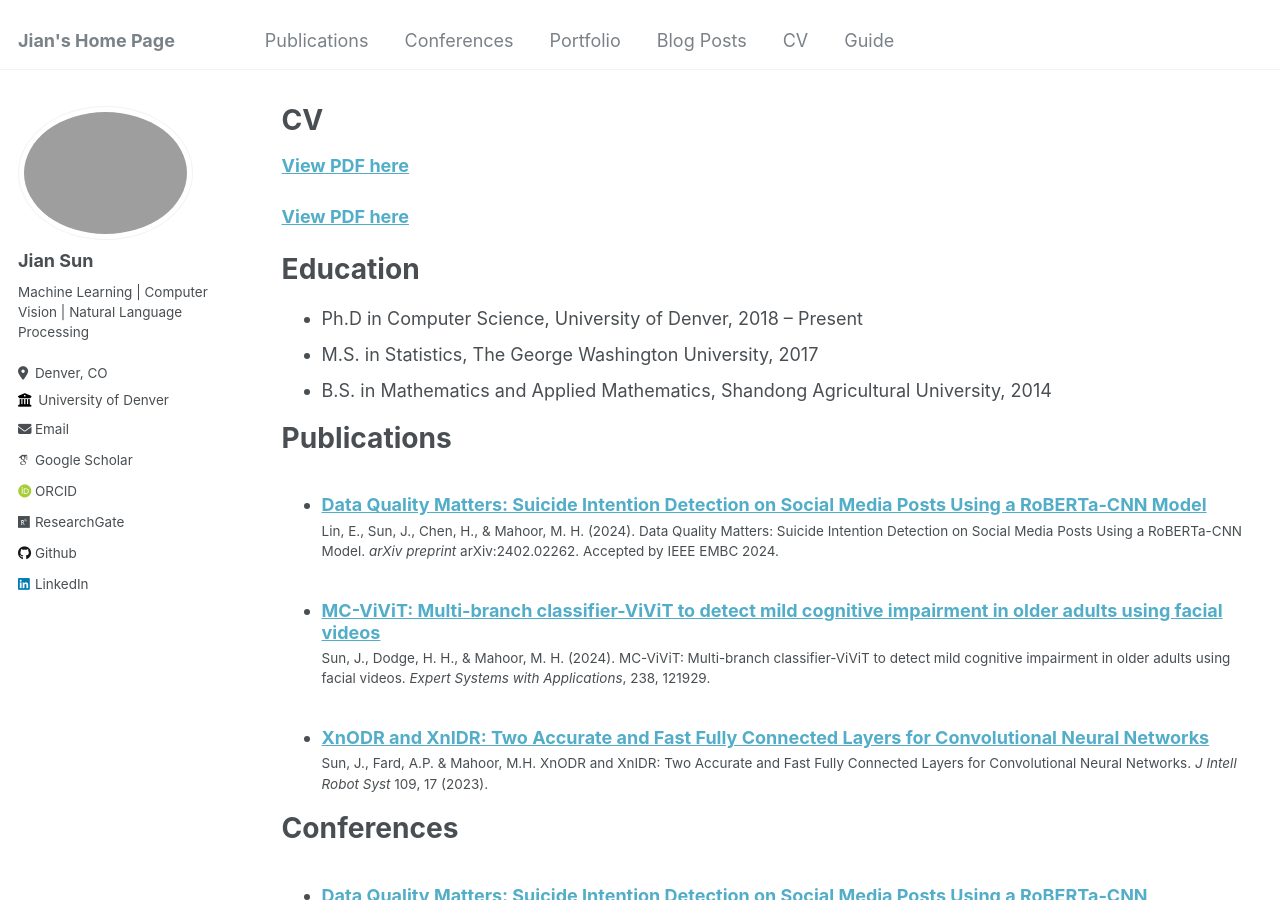
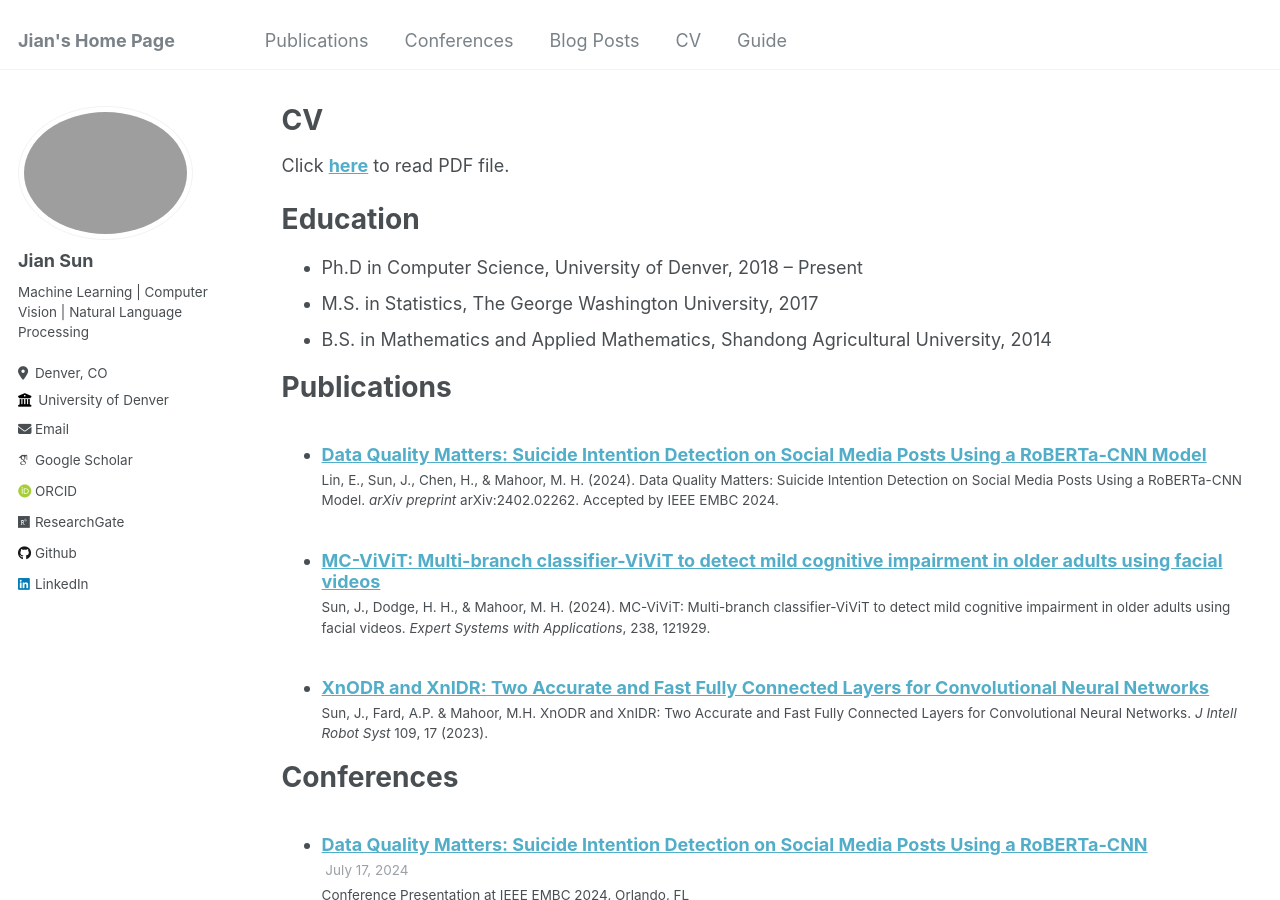
Before and after one commit to jiansfoggy/sj-home.github.io, a Jekyll site: the page built from _pages/cv.md, in a window 1280 px wide and 900 px high. Built offline with Jekyll 4.4.1, drawn with Linux system fonts in a browser that asks for light colours; some web fonts are replaced.

Commit message:
ban Portfolio

```diff
--- a/_data/navigation.yml
+++ b/_data/navigation.yml
@@ -9,8 +9,8 @@ main:
   #- title: "Teaching"
   #  url: /teaching/
 
-  - title: "Portfolio"
-    url: /portfolio/
+  #- title: "Portfolio"
+  #  url: /portfolio/
 
   - title: "Blog Posts"
     url: /year-archive/
--- a/_pages/cv.md
+++ b/_pages/cv.md
@@ -9,9 +9,7 @@ redirect_from:
 
 {% include base_path %}
 
-[**View PDF here**](../files/JS-CV.pdf){:target="_blank"}
-
-<a href="../files/JS-CV.pdf" target="_blank">**View PDF here**</a>
+Click <a href="../files/JS-CV.pdf" target="_blank">**here**</a> to read PDF file.
 
 Education
 ======
```
